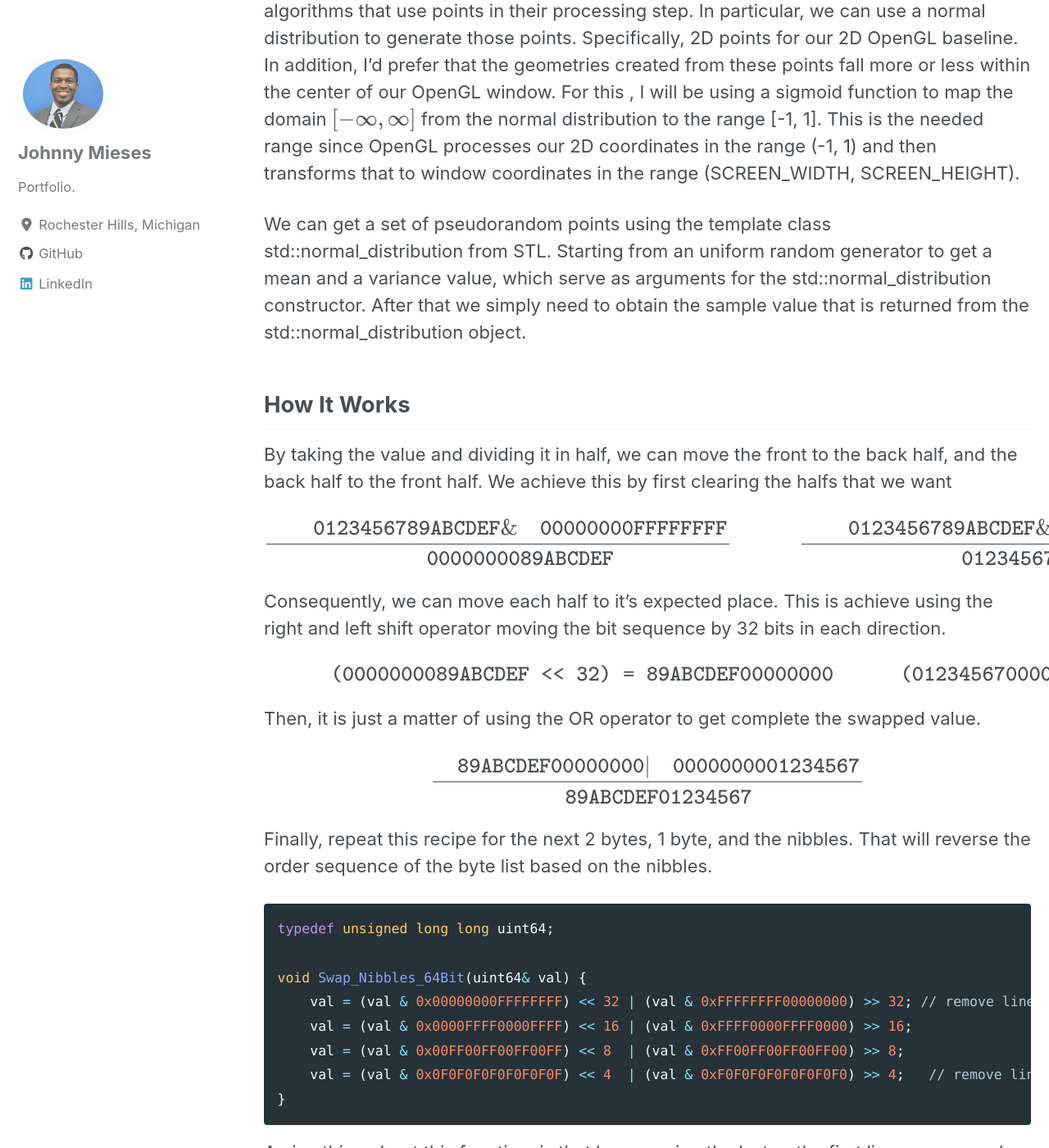
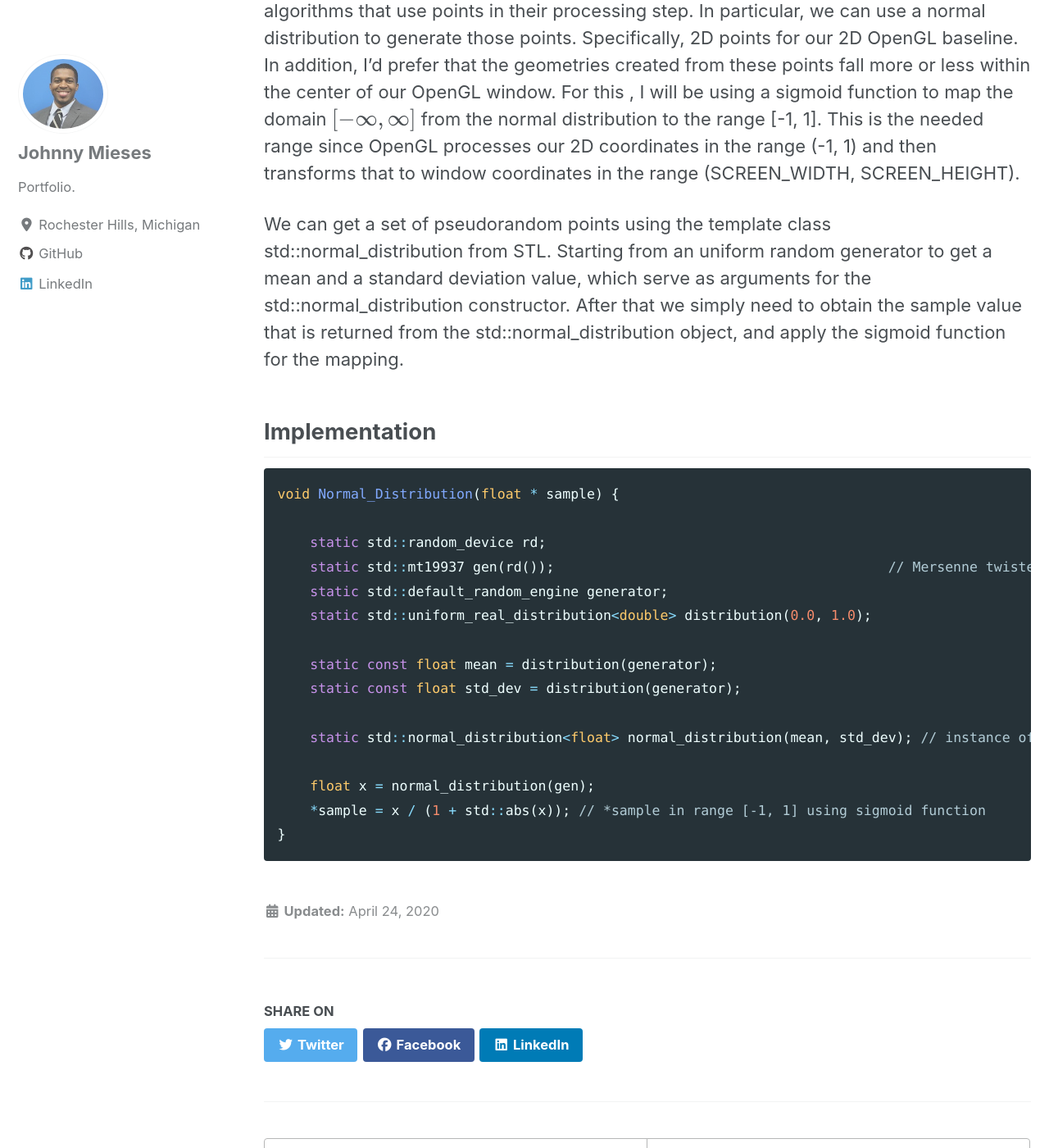
Before and after one commit to jmieses/jmportfolio.github.io, a Jekyll site: the page built from _posts/2020-04-10-Random-Points-From-Normal-Distribution-In-OpenGL.md, in a window 1280 px wide and 1400 px high, scrolled down 466 px. Shown: the whole window at 82% size. Built offline with Jekyll 4.4.1, drawn with Linux system fonts in a browser that asks for light colours; cached includes are drawn as plain includes; nearby versions of some CDN libraries; formulas are drawn with MathJax 3; some of the changed text lies outside the part shown.

Commit message:
adding introduction text and implementation section

````diff
--- a/_posts/2020-04-10-Random-Points-From-Normal-Distribution-In-OpenGL.md
+++ b/_posts/2020-04-10-Random-Points-From-Normal-Distribution-In-OpenGL.md
@@ -13,37 +13,26 @@ classes: wide
 
 I will be using a pseudorandom generated set of points that can serve to test multiple algorithms that use points in their processing step. In particular, we can use a normal distribution to generate those points. Specifically, 2D points for our 2D OpenGL baseline. In addition,  I’d prefer that the geometries created from these points fall more or less within the center of our OpenGL window. For this , I will be using a sigmoid function to map the domain $[-\infty, \infty]$ from the normal distribution to the range [-1, 1]. This is the needed range since OpenGL processes our 2D coordinates in the range (-1, 1) and then transforms that to window coordinates in the range (SCREEN_WIDTH, SCREEN_HEIGHT).
 
-We can get a set of pseudorandom points using the template class std::normal_distribution from STL. Starting from an uniform random generator to get a mean and a variance value, which serve as arguments for the std::normal_distribution constructor. After that we simply need to obtain the sample value that is returned from the std::normal_distribution object.
+We can get a set of pseudorandom points using the template class std::normal_distribution from STL. Starting from an uniform random generator to get a mean and a standard deviation value, which serve as arguments for the std::normal_distribution constructor. After that we simply need to obtain the sample value that is returned from the std::normal_distribution object, and apply the sigmoid function for the mapping.
 
 
-## How It Works
+## Implementation
 
 
-By taking the value and dividing it in half, we can move the front to the back half, and the back half to the front half. We achieve this by first clearing the halfs that we want
+```c++
+void Normal_Distribution(float * sample) {
 
-$$ \frac{\qquad \texttt{0123456789ABCDEF} \\ \& \quad \texttt{00000000FFFFFFFF}}{\qquad \texttt{0000000089ABCDEF}} \hspace{3em}
-\frac{\qquad \texttt{0123456789ABCDEF} \\ \& \quad \texttt{FFFFFFFF00000000}}{\qquad \texttt{0123456700000000}} $$
+    static std::random_device rd;
+    static std::mt19937 gen(rd());                                         // Mersenne twister PRNG
+    static std::default_random_engine generator;
+    static std::uniform_real_distribution<double> distribution(0.0, 1.0);
 
-Consequently, we can move each half to it's expected place. This is achieve using the right and left shift operator moving the bit sequence by 32 bits in each direction.
+    static const float mean = distribution(generator);
+    static const float std_dev = distribution(generator);
 
-$$ \hspace{3em} \texttt{(0000000089ABCDEF << 32) = 89ABCDEF00000000} \\
-\hspace{3em} \texttt{(0123456700000000 >> 32) = 0000000001234567}$$
+    static std::normal_distribution<float> normal_distribution(mean, std_dev); // instance of class std::normal_distribution with specific mean and stddev
 
-Then, it is just a matter of using the OR operator to get complete the swapped value.
-
-$$\frac{\quad \texttt{89ABCDEF00000000} \\ | \quad \texttt{0000000001234567}}{\quad \texttt{89ABCDEF01234567}} $$
-
-Finally, repeat this recipe for the next 2 bytes, 1 byte, and the nibbles. That will reverse the order sequence of the byte list based on the nibbles.
-
-```c
-typedef unsigned long long uint64;
-
-void Swap_Nibbles_64Bit(uint64& val) {
-    val = (val & 0x00000000FFFFFFFF) << 32 | (val & 0xFFFFFFFF00000000) >> 32; // remove line for 32-bit swap
-    val = (val & 0x0000FFFF0000FFFF) << 16 | (val & 0xFFFF0000FFFF0000) >> 16;
-    val = (val & 0x00FF00FF00FF00FF) << 8  | (val & 0xFF00FF00FF00FF00) >> 8;
-    val = (val & 0x0F0F0F0F0F0F0F0F) << 4  | (val & 0xF0F0F0F0F0F0F0F0) >> 4;	// remove line for byte swap
+    float x = normal_distribution(gen);
+    *sample = x / (1 + std::abs(x)); // *sample in range [-1, 1] using sigmoid function
 }
 ```
-
-A nice thing about this function, is that by removing the last or the first line, we can make a 32-bit swap and a byte swapp respectively.
````
